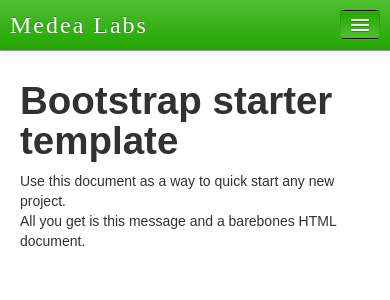
After one commit to brandanmajeske/medealabs, a PHP site: page /template.html in a window 390 px wide. The commit adds this page. Shown: the top 300 px of the page. Run offline with PHP 8.4, Linux system fonts and the light colour scheme.

Commit message:
responsiveness framework check

```diff
--- /dev/null
+++ b/css/custom.css
@@ -0,0 +1,106 @@
+body {
+	color: #313131;
+	font-family: "Duru Sans", sans-serif;
+}
+
+h2 {
+	font-family: "Prosto One", sans-serif;
+	color: #FA7500;
+}
+
+.navbar-inverse .navbar-inner {
+	color: #ffffff;
+    background-color: #4FBF31;
+    background-image: linear-gradient(to bottom, #4FBF31, #23A601);
+    background-repeat: repeat-x;
+    border-bottom-color: #999;
+    border-left-color-ltr-source: physical;
+    border-left-color-rtl-source: physical;
+    border-left-color-value: #91FF74;
+    border-right-color-ltr-source: physical;
+    border-right-color-rtl-source: physical;
+    border-right-color-value: #91FF74;
+    border-top-color: #91FF74;
+}
+
+.navbar-inverse .btn-navbar:hover,
+.navbar-inverse .btn-navbar:active,
+.navbar-inverse .btn-navbar.active,
+.navbar-inverse .btn-navbar.disabled,
+.navbar-inverse .btn-navbar[disabled] {
+  color: #ffffff;
+  background-color: #4FBF31;
+  *background-color: #4FBF31;
+}
+
+.navbar-inverse .btn-navbar {
+    background-color: #0E0E0E;
+    background-image: linear-gradient(to bottom, #23A601, #4FBF31);
+    background-repeat: repeat-x;
+    border-bottom-color: rgba(0, 0, 0, 0.25);
+    border-left-color-ltr-source: physical;
+    border-left-color-rtl-source: physical;
+    border-left-color-value: rgba(0, 0, 0, 0.1);
+    border-right-color-ltr-source: physical;
+    border-right-color-rtl-source: physical;
+    border-right-color-value: rgba(0, 0, 0, 0.1);
+    border-top-color: rgba(0, 0, 0, 0.1);
+    color: #FFFFFF;
+    text-shadow: 0 -1px 0 rgba(0, 0, 0, 0.25);
+}
+
+.brand {
+	color: #fff!important;
+	font-family: "audiowide";
+	font-size: 24px!important;
+	letter-spacing: 2px;
+}
+
+.navbar-inverse .brand, .navbar-inverse .nav > li > a {
+	color: #eee;
+}
+.navbar-inverse .nav .active > a, .navbar-inverse .nav .active > a:hover, .navbar-inverse .nav .active > a:focus {
+	background-color: #23A601!important;
+}
+
+.navbar-inverse .nav-collapse .nav > li > a,
+  .navbar-inverse .nav-collapse .dropdown-menu a {
+    color: #fdfdfd;
+  }
+
+
+.navbar-inverse .nav-collapse .nav > li > a:hover,
+  .navbar-inverse .nav-collapse .dropdown-menu a:hover {
+    background-color: #23A601;
+  }
+
+/* ====== The Sign-In Form  =====*/
+
+.form-signin {
+    max-width: 300px;
+    padding: 19px 29px 29px;
+    margin: 20px auto 20px auto;
+    background-color: #fff;
+    border: 1px solid #e5e5e5;
+    -webkit-border-radius: 5px;
+       -moz-border-radius: 5px;
+            border-radius: 5px;
+    -webkit-box-shadow: 0 1px 2px rgba(0,0,0,.05);
+       -moz-box-shadow: 0 1px 2px rgba(0,0,0,.05);
+            box-shadow: 0 1px 2px rgba(0,0,0,.05);
+  }
+  .form-signin .form-signin-heading,
+  .form-signin .checkbox {
+    margin-bottom: 10px;
+  }
+  .form-signin input[type="text"],
+  .form-signin input[type="password"] {
+    font-size: 16px;
+    height: auto;
+    margin-bottom: 15px;
+    padding: 7px 9px;
+  }
+
+  .form-signin h2 {
+  	font-family: "Prosto One", sans-serif;
+  }
--- a/css/signin.css
+++ b/css/signin.css
@@ -8,7 +8,7 @@ body {
       .form-signin {
         max-width: 300px;
         padding: 19px 29px 29px;
-        margin: 0 auto 20px;
+        margin: 20px auto 20px auto;
         background-color: #fff;
         border: 1px solid #e5e5e5;
         -webkit-border-radius: 5px;
@@ -29,3 +29,7 @@ body {
         margin-bottom: 15px;
         padding: 7px 9px;
       }
+
+      .form-signin h2 {
+      	font-family: "Prosto One", sans-serif;
+      }
--- /dev/null
+++ b/template.html
@@ -0,0 +1,62 @@
+<!DOCTYPE html>
+<html lang="en">
+  <head>
+    <meta charset="utf-8">
+    <title>Medea Labs</title>
+    <meta name="viewport" content="width=device-width, initial-scale=1.0">
+    <meta name="description" content="">
+    <meta name="author" content="">
+
+    <!-- Le styles -->
+    <link href="css/bootstrap.css" rel="stylesheet">
+    <style>
+      body {
+        padding-top: 60px; /* 60px to make the container go all the way to the bottom of the topbar */
+      }
+    </style>
+    <link href="css/bootstrap-responsive.css" rel="stylesheet">
+    <link href="css/custom.css" rel="stylesheet">
+
+    <!-- HTML5 shim, for IE6-8 support of HTML5 elements -->
+    <!--[if lt IE 9]>
+      <script src="/js/html5shiv.js"></script>
+    <![endif]-->
+
+    </head>
+
+  <body>
+
+    <div class="navbar navbar-inverse navbar-fixed-top">
+      <div class="navbar-inner">
+        <div class="container">
+          <button type="button" class="btn btn-navbar" data-toggle="collapse" data-target=".nav-collapse">
+            <span class="icon-bar"></span>
+            <span class="icon-bar"></span>
+            <span class="icon-bar"></span>
+          </button>
+          <a class="brand" href="#">Medea Labs</a>
+          <div class="nav-collapse collapse">
+            <ul class="nav">
+              <li class="active"><a href="#">Home</a></li>
+              <li><a href="#about">About</a></li>
+              <li><a href="#contact">Contact</a></li>
+            </ul>
+          </div><!--/.nav-collapse -->
+        </div>
+      </div>
+    </div>
+
+    <div class="container">
+
+      <h1>Bootstrap starter template</h1>
+      <p>Use this document as a way to quick start any new project.<br> All you get is this message and a barebones HTML document.</p>
+
+    </div> <!-- /container -->
+
+    <!-- Le javascript
+    ================================================== -->
+    <!-- Placed at the end of the document so the pages load faster -->
+    <script src="js/jquery.js"></script>
+    <script src="js/bootstrap.js"></script>
+      </body>
+</html>
```
Also changed, not shown: auth.php (added, +14 -0 lines), index.php (added, +8 -0 lines), sign_in.html (deleted, +0 -45 lines), views/footer.inc (added, +10 -0 lines), views/header.inc (renamed from index.html, +3 -15 lines).
